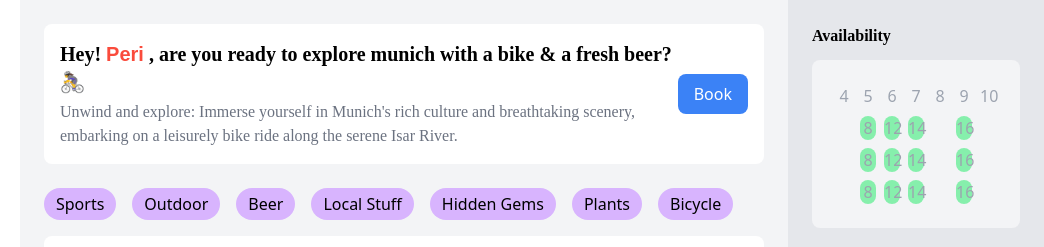
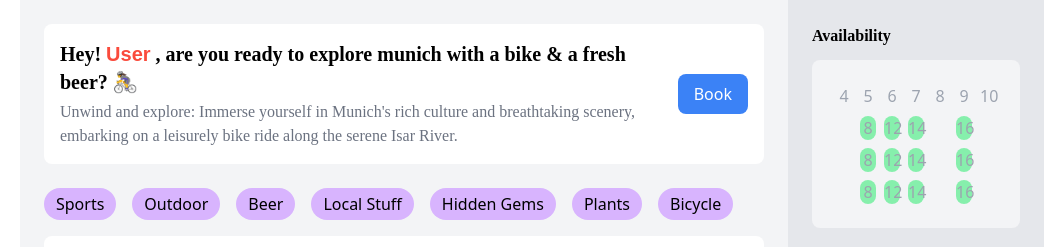
Before and after one commit to dontgeminime/travyl101, a plain HTML site: page profileToBook.html in a window 1280 px wide. Shown: the top 247 px of the page, 236-1280 px from the left. Drawn offline with nearby package versions, Linux system fonts and the light colour scheme.

Commit message:
Update profileToBook.html

```diff
--- a/profileToBook.html
+++ b/profileToBook.html
@@ -63,7 +63,7 @@
         >
           <div>
             <h2 class="text-xl font-bold mb-1">
-              Hey! <span id="userNamePro">Peri</span>, are you ready to explore
+              Hey! <span id="userNamePro">User</span>, are you ready to explore
               munich with a bike & a fresh beer? 🚴‍♀️
             </h2>
             <p class="text-gray-500">
```
